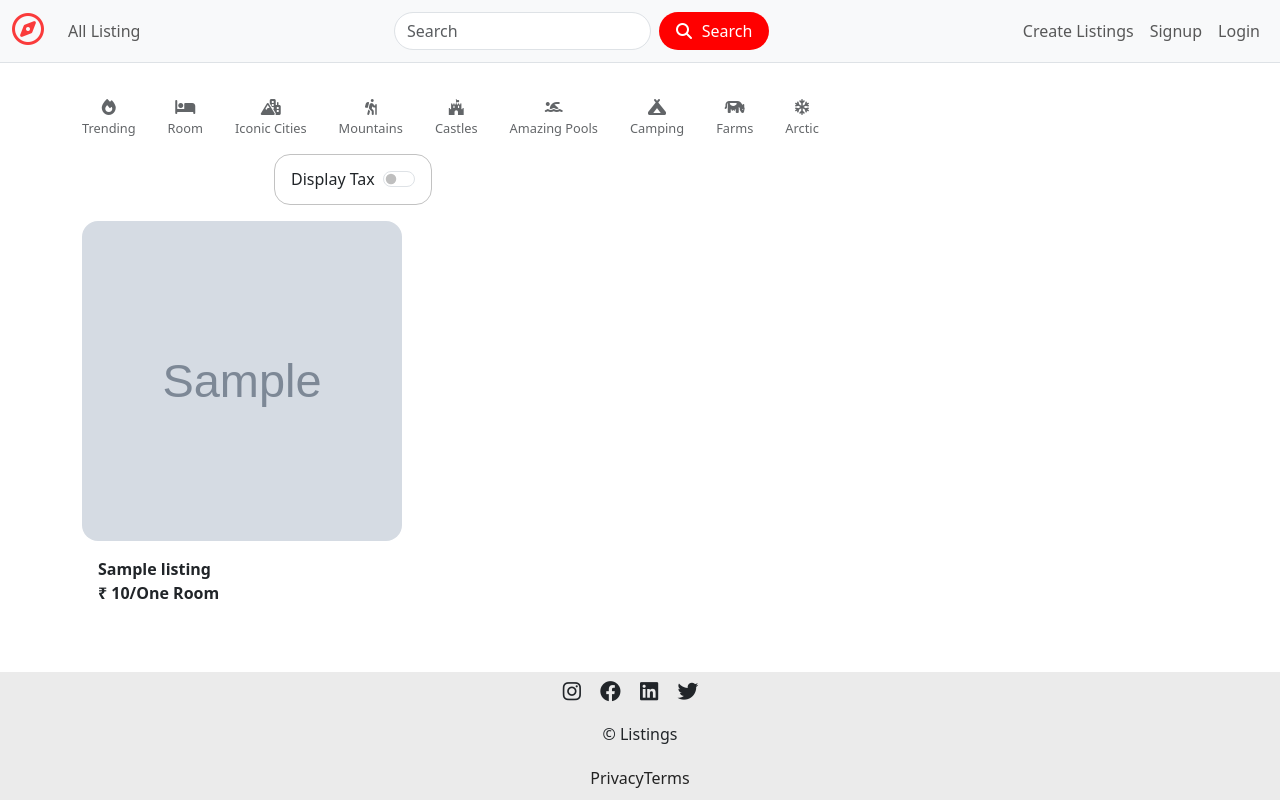
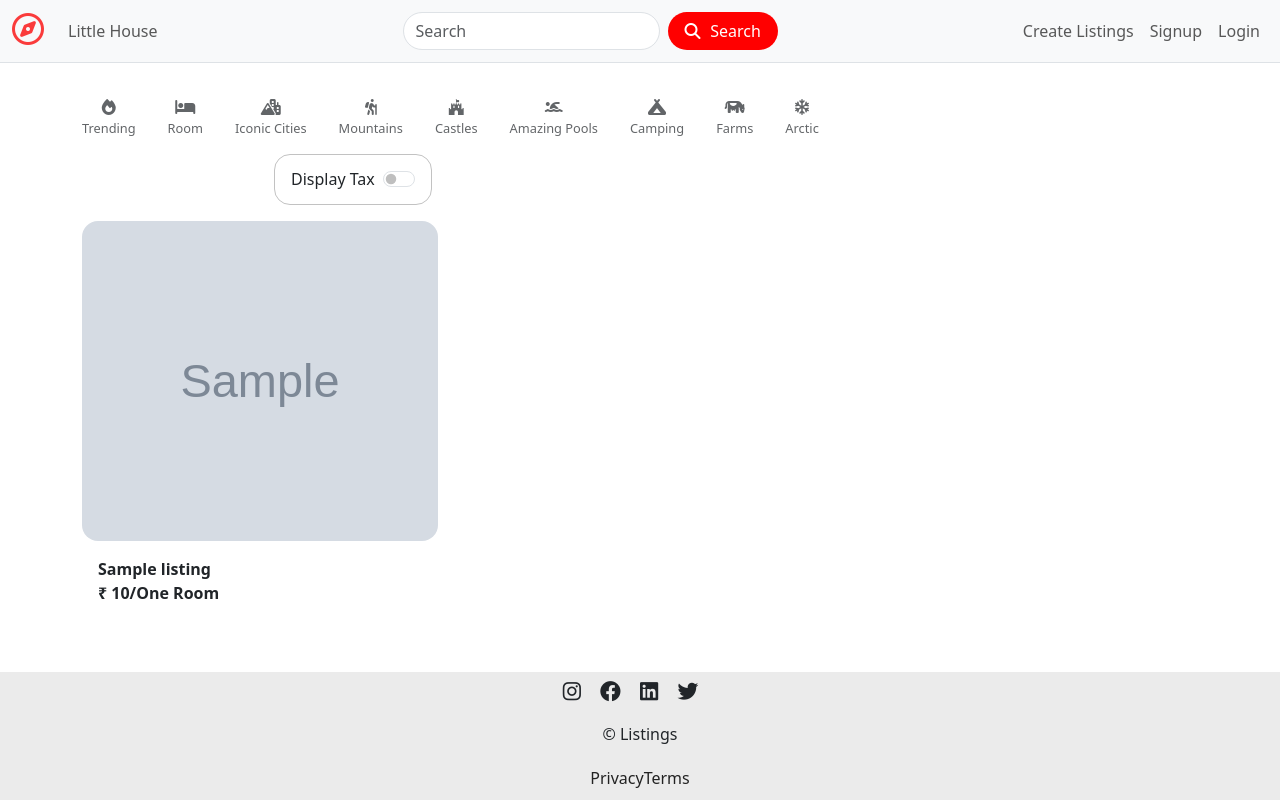
Before and after one commit to prathikchoudhary/prathik, a Node server app: page /listing in a window 1280 px wide. Run offline with Node 20, Linux system fonts and the light colour scheme; tables that the repository leaves empty hold one stand-in row (values such as "Sample post"); grey boxes marked "Sample" are stand-in pictures; some libraries are stand-ins or nearby versions.

Commit message:
index.ejs

```diff
--- a/public/css/style.css
+++ b/public/css/style.css
@@ -55,6 +55,8 @@ body{
 
 .card-img-top{
     border-radius: 1rem !important;
+    height: 30vh;
+
 }
 
 .card-img-overlay{
--- a/views/includes/navabar.ejs
+++ b/views/includes/navabar.ejs
@@ -27,7 +27,7 @@
     </button>
     <div class="collapse navbar-collapse" id="navbarNavAltMarkup">
       <div class="navbar-nav">
-        <a class="nav-link" href="/listing">All Listing</a>
+        <a class="nav-link" href="/listing">Little House</a>
       </div>
       <div class="navbar-nav ms-auto">
         <div class="container-fluid">
--- a/views/listings/index.ejs
+++ b/views/listings/index.ejs
@@ -48,7 +48,7 @@
     <div class="row row-cols-lg-3 row-cols-md-2 row-cols-sm-1 mt-3">
         <% for(let listing of listings){ %>
             <a href="/listing/<%= listing._id %>" class="listing">
-                <div class="card col listing-card"  style="width: 20rem;">
+                <div class="card col listing-card">
                     <img src="<%= listing.image.url %>" style="height: 20rem;" class="card-img-top" alt="...">
                     <div class="card-img-overlay"></div>
                     <div class="card-body">
```
Also changed, not shown: views/listings/showall.ejs (+3 -4 lines).
